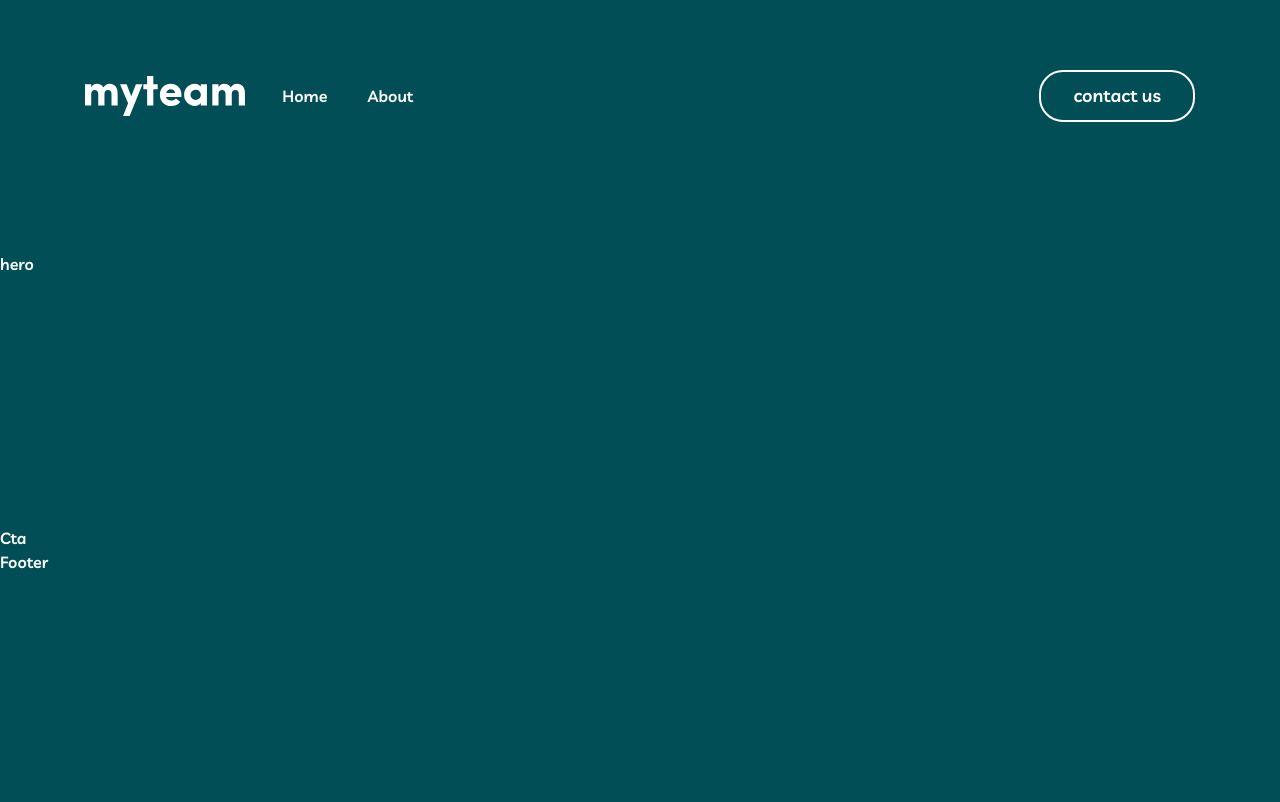
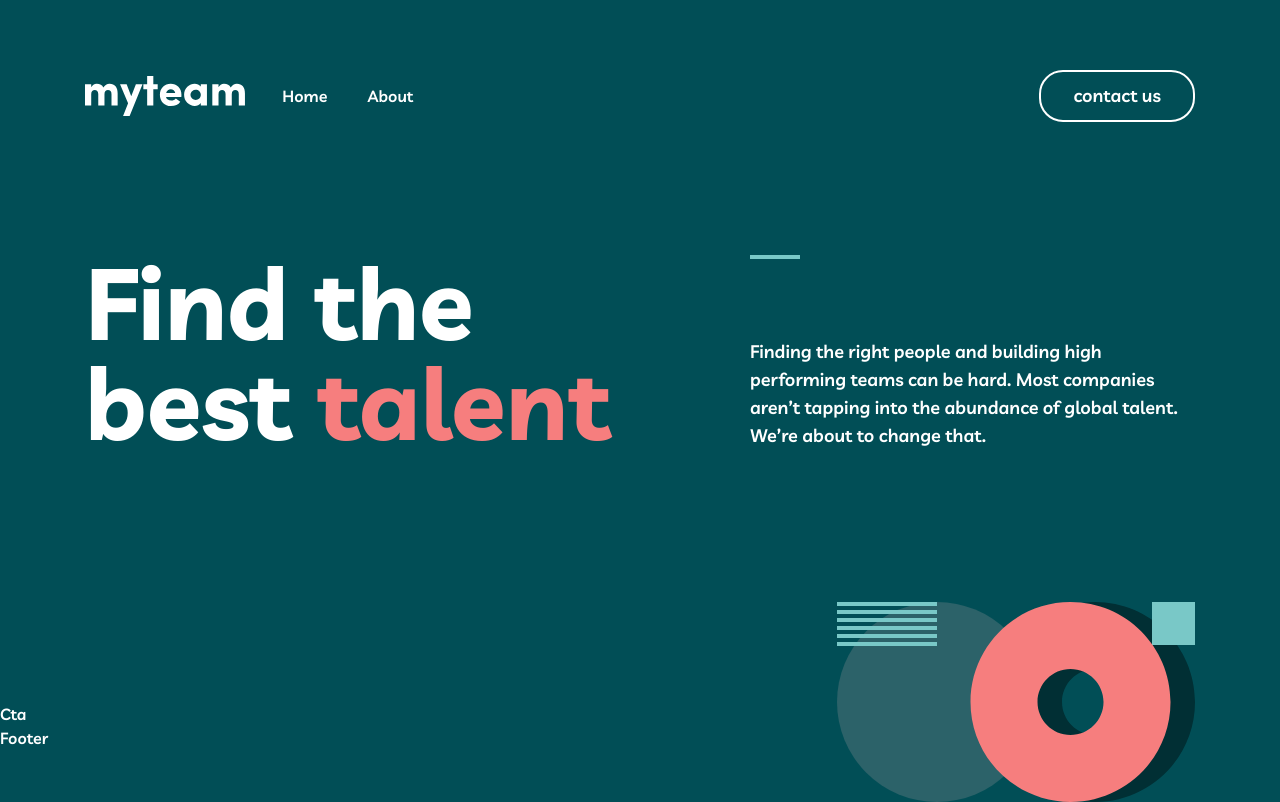
Before and after one commit to YaxyobekUz/my-team, a React (Vite) app: page / in a window 1280 px wide. Built offline with nearby package versions, Linux system fonts and the light colour scheme.

Commit message:
added homepage hero

```diff
--- a/src/components/Hero.jsx
+++ b/src/components/Hero.jsx
@@ -4,8 +4,16 @@ import circleShapes from '../assets/images/circle-shapes.svg'
 
 const Hero = () => {
     return (
-        <div className='pt-60 pb-250 z-10'>
-            hero
+        <div className='pt-60 pb-250 z-1'>
+            <div className="flex items-center container relative">
+                <h1 className="text-100 max-w-635 w-full leading-100 font-bold mr-30">Find the <br /> best <span className="text-primary-light_coral">talent</span></h1>
+                <div>
+                    <div className='restangle-shape mb-79 bg-secondary-rapture_blue'></div>
+                    <p className="max-w-445">Finding the right people and building high performing teams can be hard. Most companies aren’t tapping into the abundance of global talent. We’re about to change that.</p>
+                </div>
+                <img width={200} height={200} className='absolute -left-265' src={circleShape} alt="" aria-hidden='true' />
+                <img width={358} height={200} className='absolute -bottom-350 right-5' src={circleShapes} alt="" aria-hidden='true' />
+            </div>
         </div>
     )
 }
--- a/tailwind.config.js
+++ b/tailwind.config.js
@@ -46,6 +46,13 @@ export default {
         '350': '350px',
         '265': '265px',
       },
+      zIndex: {
+        '1': '1',
+        '2': '2',
+        '3': '3',
+        '4': '4',
+        '5': '5',
+      },
       margin: {
         '52': '52px',
         '79': '79px',
```
